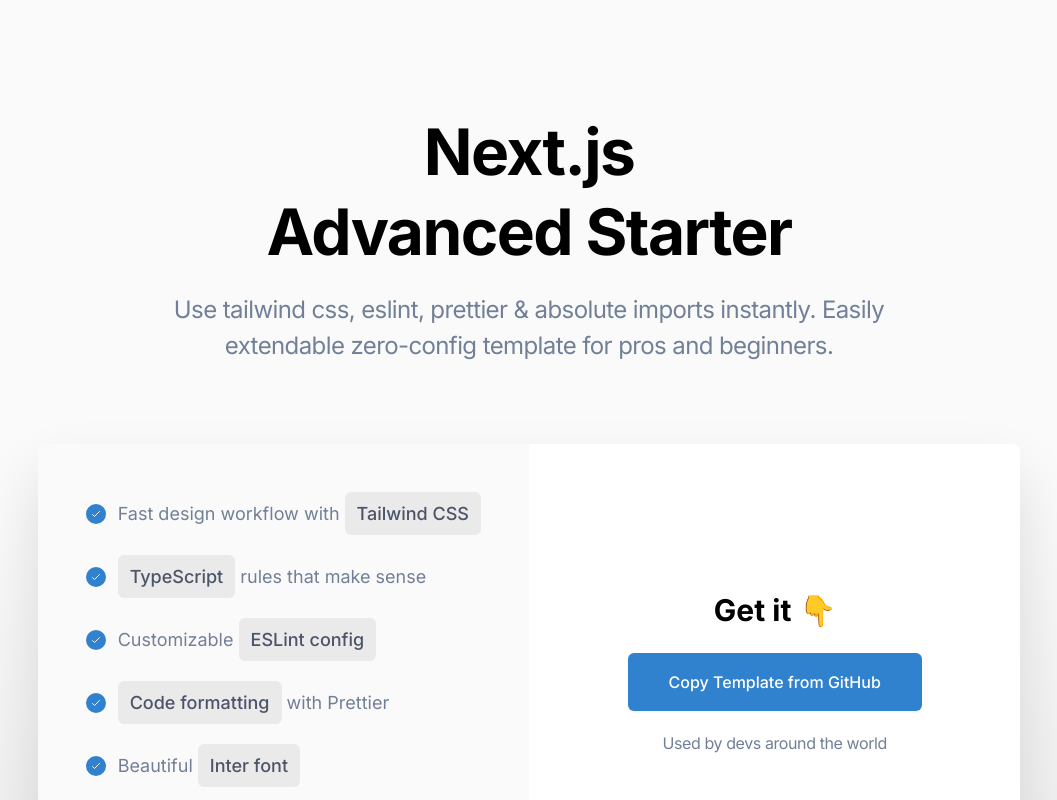
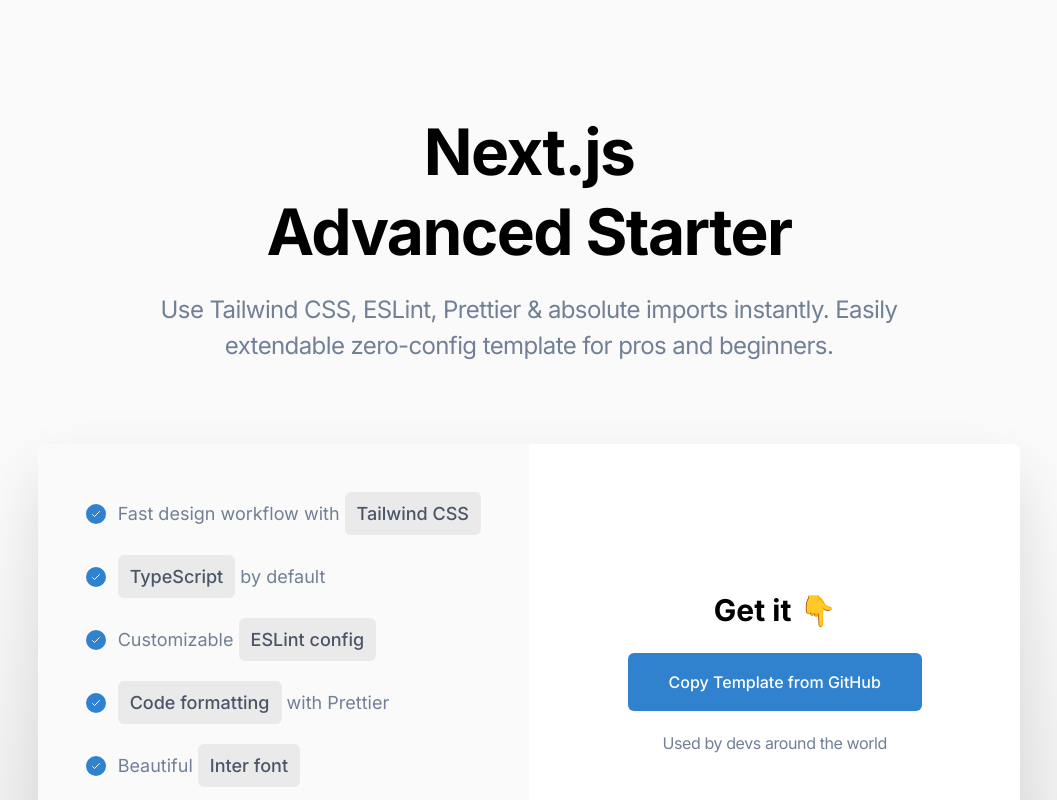
Before and after one commit to agcty/nextjs-advanced-starter, a Next.js app: page / in a window 1280 px wide. Shown: the top 800 px of the page, without its empty margins (111-1168 px from the left). Built offline with nearby package versions, Linux system fonts and the light colour scheme; what @tailwindcss/ui would draw is missing.

Commit message:
Feature list (#2)
* Update README.md

* change index text slightly

* add correct .tsconfig paths

```diff
--- a/src/pages/index.tsx
+++ b/src/pages/index.tsx
@@ -24,7 +24,7 @@
           </h1>
 
           <h2 className="max-w-4xl px-10 mx-auto mt-8 text-base tracking-tight text-center text-gray-600 sm:text-2xl md:mt-5 md:text-2xl">
-            Use tailwind css, eslint, prettier & absolute imports instantly.
+            Use Tailwind CSS, ESLint, Prettier & absolute imports instantly.
             Easily extendable zero-config template for pros and beginners.
           </h2>
 
@@ -42,7 +42,7 @@
                     Fast design workflow with <InfoText text="Tailwind CSS" />
                   </Feature>
                   <Feature main="TypeScript">
-                    <InfoText text="TypeScript" /> rules that make sense
+                    <InfoText text="TypeScript" /> by default
                   </Feature>
                   <Feature main="ESLint config">
                     Customizable <InfoText text="ESLint config" />
```
Also changed, not shown: package.json (+6 -6 lines), tsconfig.json (+20 -1 lines), .eslintrc.js, 2 other files (tests, documents, lock files or other folders).
